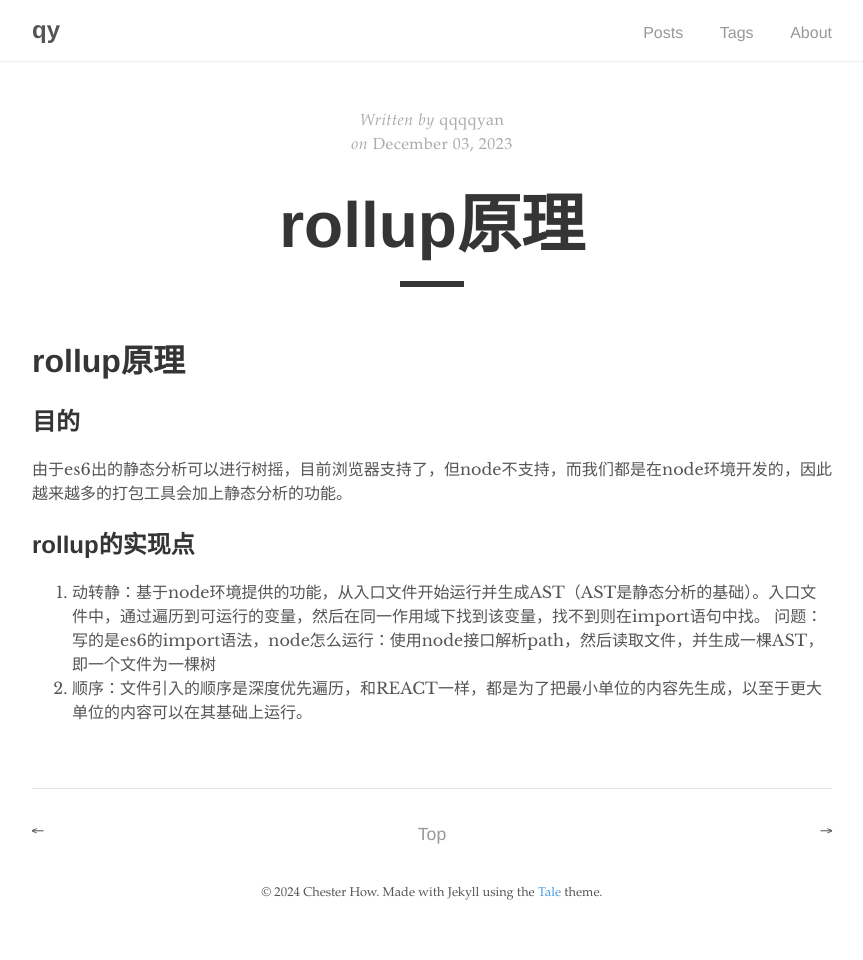
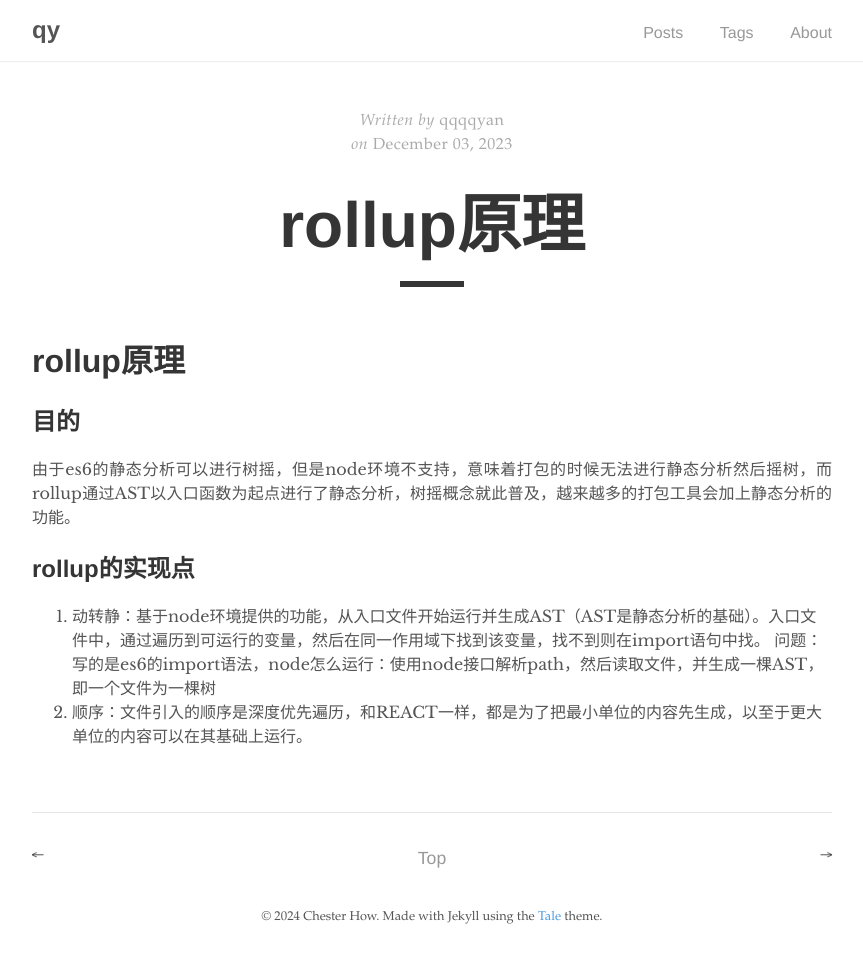
Before and after one commit to qqqqyan/qqqqyan.github.io, a Jekyll site: the page built from _posts/2023-12-3-rollup原理.md, in a window 1280 px wide. Shown: the whole page, without its empty margins (208-1071 px from the left). Built offline with Jekyll 4.4.1, drawn with Linux system fonts in a browser that asks for light colours; before the commit the page ends 936 px from its top, so only the background shows below that.

Commit message:
update rollup

```diff
--- a/_posts/2023-12-3-rollup原理.md
+++ b/_posts/2023-12-3-rollup原理.md
@@ -8,7 +8,7 @@ tags: 工程化
 # rollup原理
 
 ## 目的
-由于es6出的静态分析可以进行树摇，目前浏览器支持了，但node不支持，而我们都是在node环境开发的，因此越来越多的打包工具会加上静态分析的功能。
+由于es6的静态分析可以进行树摇，但是node环境不支持，意味着打包的时候无法进行静态分析然后摇树，而rollup通过AST以入口函数为起点进行了静态分析，树摇概念就此普及，越来越多的打包工具会加上静态分析的功能。
 
 ## rollup的实现点
 1. 动转静：基于node环境提供的功能，从入口文件开始运行并生成AST（AST是静态分析的基础）。入口文件中，通过遍历到可运行的变量，然后在同一作用域下找到该变量，找不到则在import语句中找。
```
